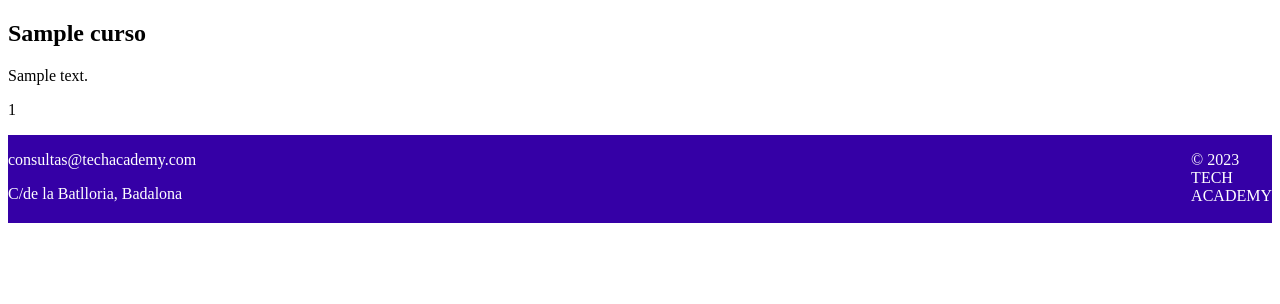
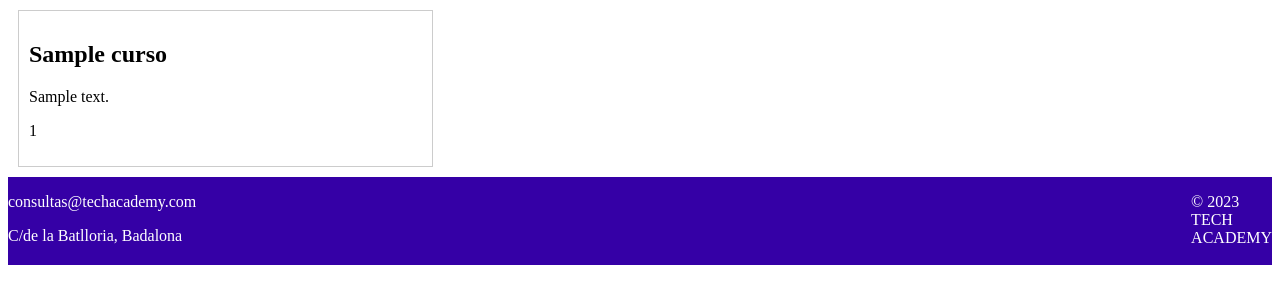
Before and after one commit to marcsaez/proyecto1, a PHP site: page /listarcursos.php in a window 1280 px wide. Shown: the part 96-400 px from the top of the page. Run offline with PHP 8.4, Linux system fonts and the light colour scheme; tables that the repository leaves empty hold one stand-in row (values such as "Sample post").

Commit message:
CSS Listar Cursos

```diff
--- a/FRONTEND/css/styles.css
+++ b/FRONTEND/css/styles.css
@@ -60,3 +60,17 @@ footer{
     flex: 0;
     text-align: left;
 }
+/*  LISTAR CURSOS */
+.curso-wrapper {
+    display: grid;
+    grid-template-columns: repeat(auto-fill, minmax(30%, 1fr));
+    gap: 10px;
+}
+
+.curso {
+    width: 100%;
+    margin: 10px;
+    padding: 10px;
+    border: 1px solid #ccc;
+    box-sizing: border-box;
+}
--- a/FRONTEND/funciones.php
+++ b/FRONTEND/funciones.php
@@ -2,7 +2,7 @@
 
 function abrirBBDD(){
     try {
-        $connection = mysqli_connect("localhost", "root", "", "tech_academy");
+        $connection = mysqli_connect("localhost", "super", "P4ssword!", "tech_academy");
         return $connection;
     }
     catch (Exception $e) {
--- a/FRONTEND/listarcursos.php
+++ b/FRONTEND/listarcursos.php
@@ -30,26 +30,16 @@
             echo '<p> ERROR </p>';
         }
         else {
-            #echo '<p> HOLA </p>';
-            // Contador para rastrear el número de cursos mostrados
-            $contador = 0;
             $sql = "SELECT * FROM cursos WHERE activo=1";
             $result = $conexion->query($sql);
             if ($result->num_rows > 0) {
-                echo '<div class="curso-container">';
+                echo '<div class="curso-wrapper">';
                 while ($row = $result->fetch_assoc()) {
                     echo '<div class="curso">';
                     echo '<h2>' . $row['nombre'] . '</h2>';
                     echo '<p>' . $row['descripcion'] . '</p>';
                     echo '<p>' . $row['horas'] . '</p>';
                     echo '</div>';
-                // Incrementa el contador
-                    $contador++;
-                    // Cierra el bloque de tres cursos y abre uno nuevo cada vez que se alcanza el tercer curso
-                    if ($contador % 3 == 0) {
-                        echo '</div>';
-                        echo '<div class="curso-container">';
-                    }
                 }
                 echo '</div>';
             } else {
```
